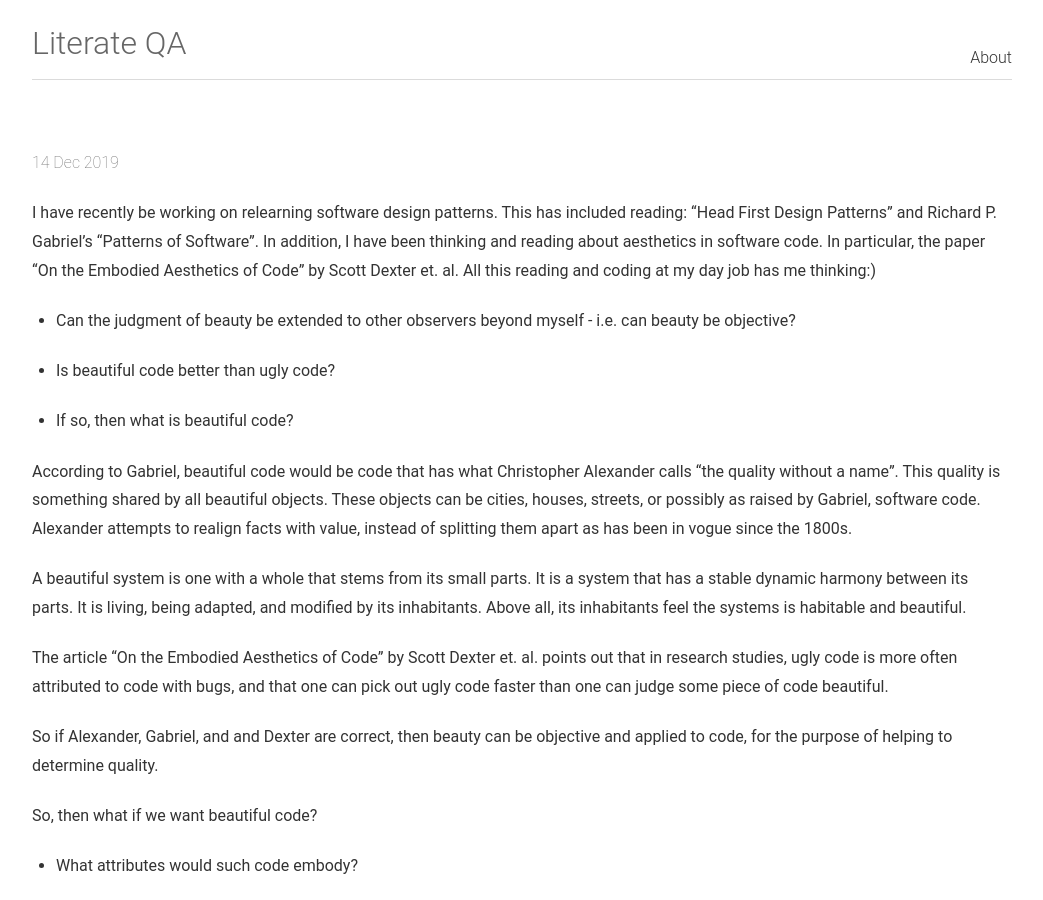
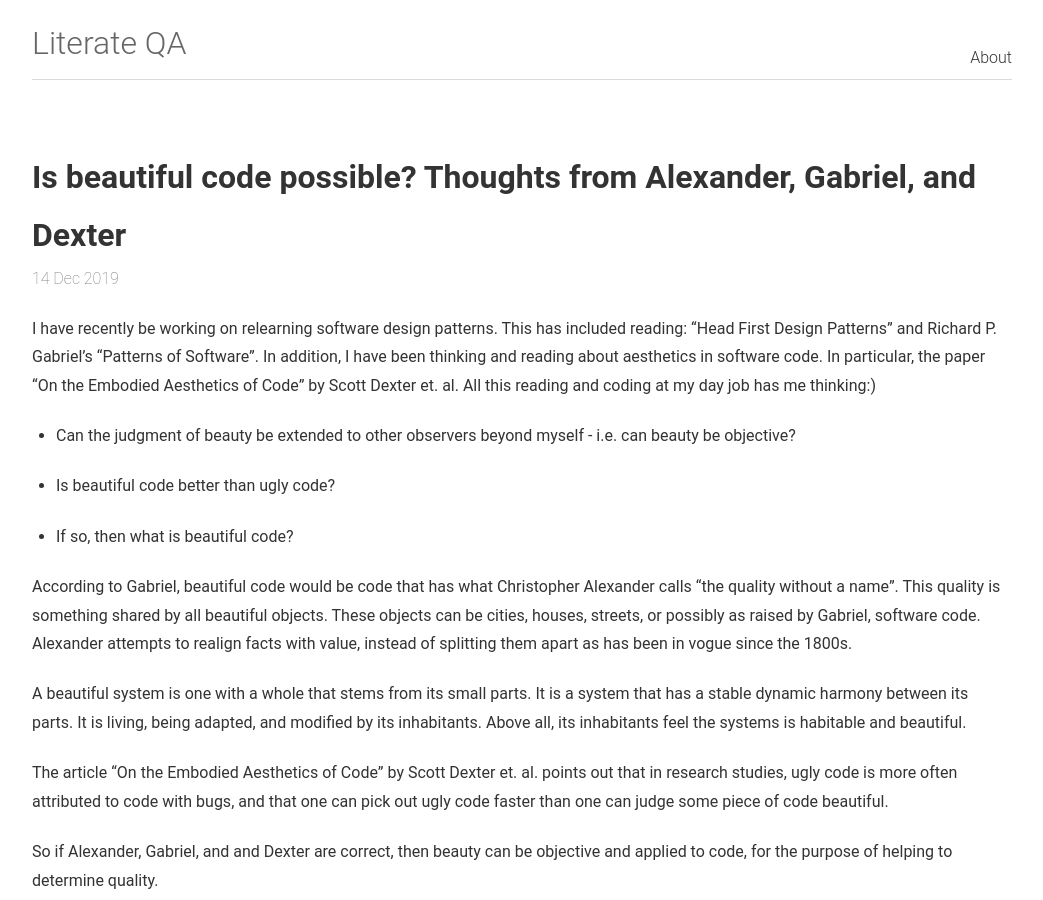
Before and after one commit to jshifflet/jshifflet.github.io, a Jekyll site: the page built from _posts/2019-12-14-objective-beautiful-code.md, in a window 1280 px wide and 900 px high. Shown: the whole window, without its empty margins (118-1161 px from the left). Built offline with Jekyll 4.4.1, drawn with Linux system fonts in a browser that asks for light colours; part of the change alters nothing that is shown.

Commit message:
Fix title

```diff
--- a/_posts/2019-12-14-objective-beautiful-code.md
+++ b/_posts/2019-12-14-objective-beautiful-code.md
@@ -1,9 +1,5 @@
 ---
-title: Is beautiful code possible?
-
-Does beautiful code have higher quality?
-
-Thoughts from Alexander, Gabriel, and Dexter
+title: Is beautiful code possible? Thoughts from Alexander, Gabriel, and Dexter
 ---
 
 I have recently be working on relearning software design patterns. This has included reading: "Head First Design Patterns" and Richard P. Gabriel's "Patterns of Software". In addition, I have been thinking and reading about aesthetics in software code. In particular, the paper "On the Embodied Aesthetics of Code" by Scott Dexter et. al. All this reading and coding at my day job has me thinking:)
```
